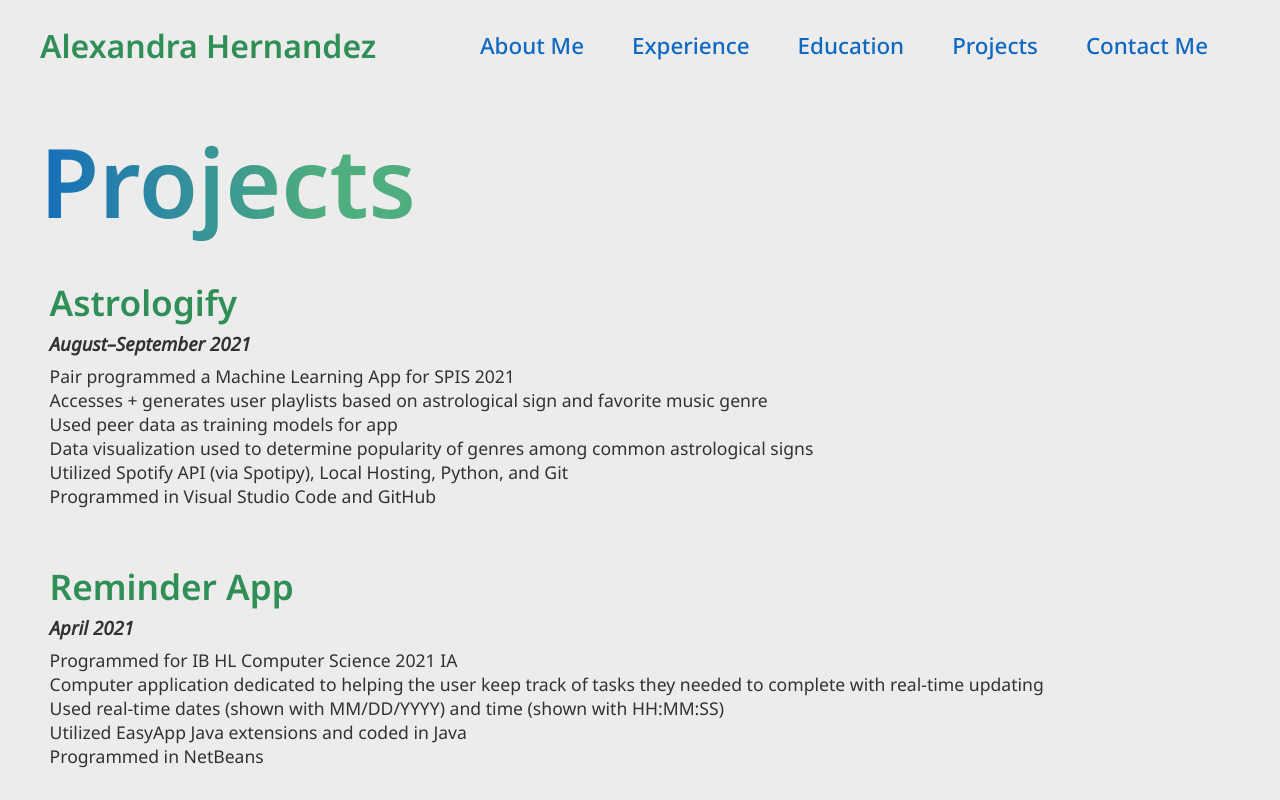
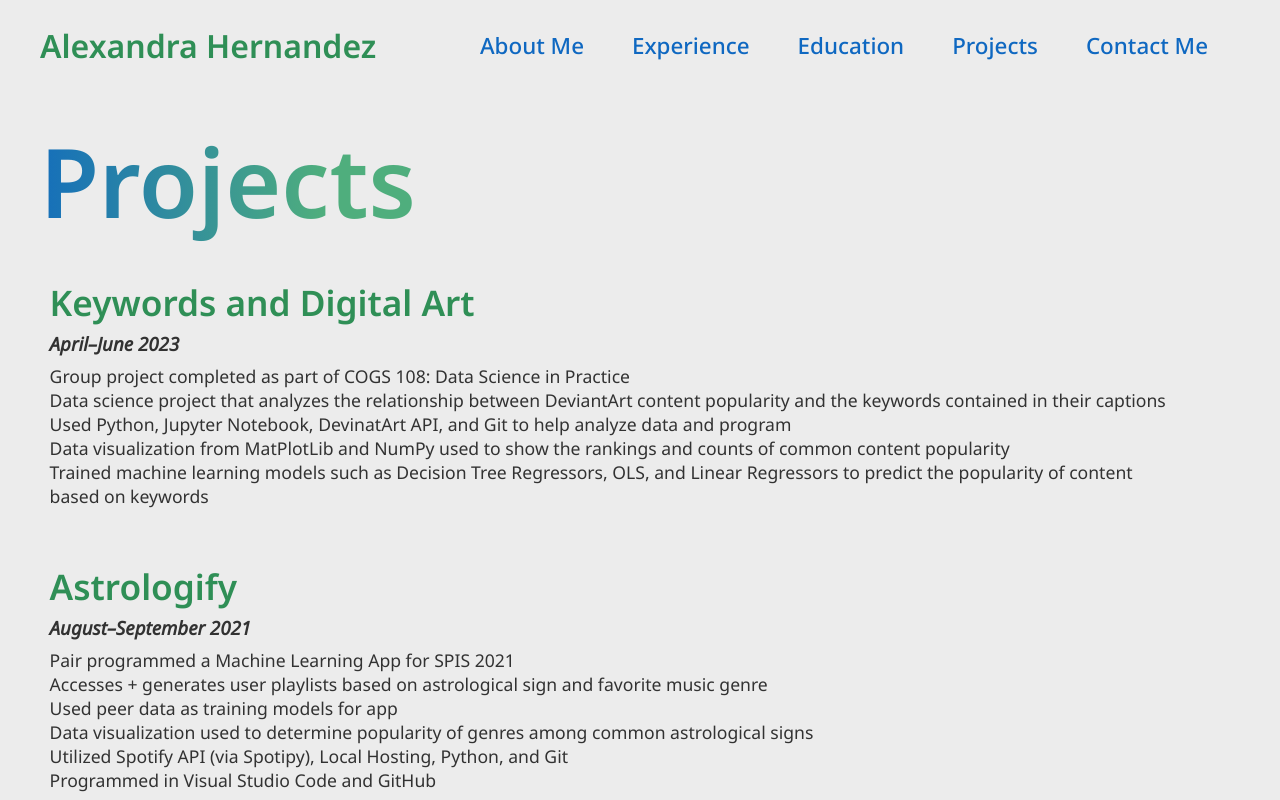
Before and after one commit to alexandrarh/alexandrarh.github.io, a plain HTML site: page projects.html in a window 1280 px wide. Shown: the top 800 px of the page. Drawn offline with Linux system fonts and the light colour scheme.

Commit message:
added COGS108 project

```diff
--- a/projects.html
+++ b/projects.html
@@ -29,6 +29,21 @@
         </header>
         <h1 class="projects-title" id="projects-title"></h1>
         <div class="projects" id="lets-fade">
+            <div class="section", id="Keywords and Digital Art">
+                <h2 class="h2-title"><a href="https://github.com/alexavndra/COGS108_Final_Project_2023" target="_blank">Keywords and Digital Art</a></h2>
+                <h3 class="h3-title"><i>April–June 2023</i></h3>
+                <p class="desc">
+                    Group project completed as part of COGS 108: Data Science in Practice
+                    <br>
+                    Data science project that analyzes the relationship between DeviantArt content popularity and the keywords contained in their captions
+                    <br>
+                    Used Python, Jupyter Notebook, DevinatArt API, and Git to help analyze data and program
+                    <br>
+                    Data visualization from MatPlotLib and NumPy used to show the rankings and counts of common content popularity
+                    <br>
+                    Trained machine learning models such as Decision Tree Regressors, OLS, and Linear Regressors to predict the popularity of content based on keywords
+                </p>
+            </div>
             <div class="section", id="astrologify">
                 <h2 class="h2-title"><a href="https://github.com/alexavndra/astrologify-2021" target="_blank">Astrologify</a></h2>
                 <h3 class="h3-title"><i>August–September 2021</i></h3>
```
Also changed, not shown: 1 other file.
